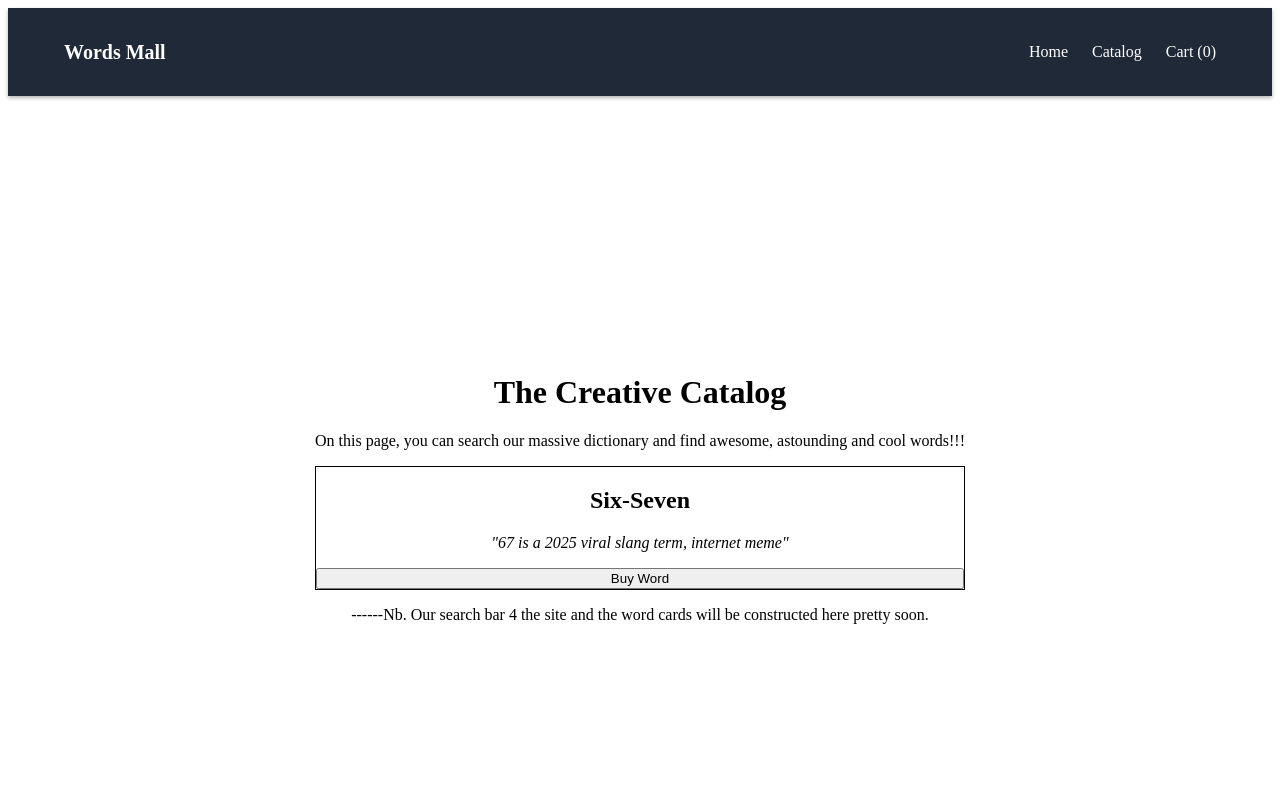
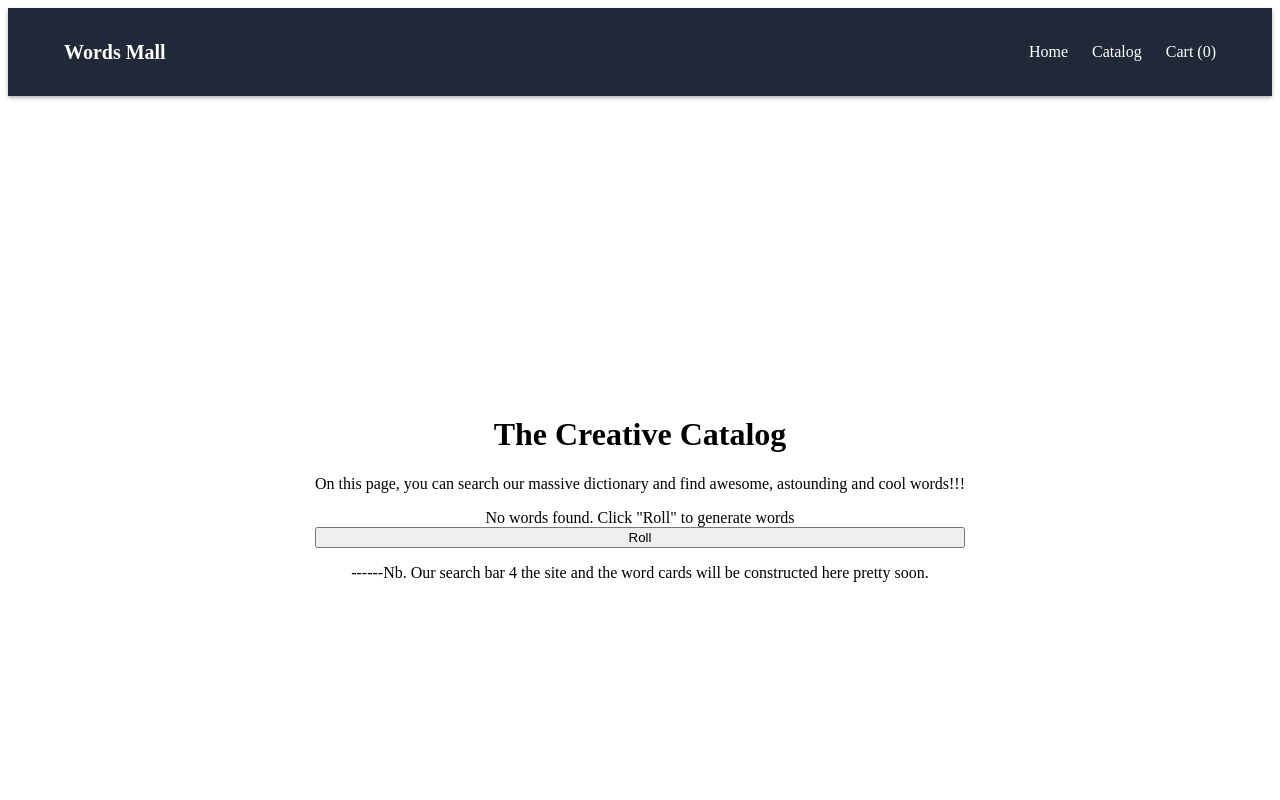
Before and after one commit to rlmmartin/Adv.-Front-End-Programming---CPAN-144-0NC, a Next.js app: page /catalog in a window 1280 px wide. Shown: the top 800 px of the page. Built offline with nearby package versions, Linux system fonts and the light colour scheme.

Commit message:
Added API logic

```diff
--- a/package.json
+++ b/package.json
@@ -9,6 +9,7 @@
     "lint": "eslint"
   },
   "dependencies": {
+    "axios": "^1.14.0",
     "next": "16.2.2",
     "react": "19.2.4",
     "react-dom": "19.2.4"
@@ -18,5 +19,6 @@
     "eslint": "^9",
     "eslint-config-next": "16.2.2",
     "tailwindcss": "^4"
-  }
+  },
+  "type": "module"
 }
--- a/pages/catalog.js
+++ b/pages/catalog.js
@@ -1,19 +1,58 @@
 import Head from 'next/head';
 import WordCard from '../components/Wordcard';
-import { useContext } from 'react';
+import { useContext, useState } from 'react';
+import axios from "axios";
 import cartContext from '../context/CartContext';
 
 /* somewhere here is where the ApI logic will be and where the Cards for the words will be */
 
 export default function Catalog() {
 
+  const [words, setWords] = useState([]);
+  const [loading, setloading] = useState(false);
   //This grabs the addtoCart function so we can add words from this page.
   const { addtoCart } = useContext(cartContext);
 
-  //This is just for testing this will be replaced with API - Danil
-  const testWords = [
-    { id:1, word: "Six-Seven", definition: "67 is a 2025 viral slang term, internet meme" }
-  ];
+  // fills the "words" array with 0-5 random words
+  // (dictionary API may not have the definitions for some words)
+  async function getWords() {
+    // API call goes here
+    let newWords = [];
+    setloading(true);
+    for (let i = 0; i < 5; i++) {
+      try {
+        // get random word
+        const wordRes = await axios.get("https://api.api-ninjas.com/v2/randomword",
+            {
+              headers: {
+                "X-Api-Key": "W3hfiC0HdKZdHFDqzxk3BQYfmdK0ekQc96NoM0u6"
+              }
+            }
+          );
+        // get definition
+        const defRes = await axios.get(`https://api.dictionaryapi.dev/api/v2/entries/en/${wordRes.data[0]}`);
+
+        // get random definition
+        const meanings = defRes.data[0].meanings;
+        const definitions = meanings[Math.floor(Math.random() * meanings.length)].definitions;
+        const randomDefinition = definitions[Math.floor(Math.random() * definitions.length)].definition;
+
+        console.log(defRes)
+        newWords.push({
+          id: i + 1,
+          word: defRes.data[0].word,
+          definition: randomDefinition,
+        })
+      } catch {}
+    }
+    setloading(false);
+    setWords(newWords)
+  }
+
+  // //This is just for testing this will be replaced with API - Danil
+  // const testWords = [
+  //   { id:1, word: "Six-Seven", definition: "67 is a 2025 viral slang term, internet meme" }
+  // ];
 
   return (
     <div className="min-h-screen flex flex-col items-center justify-center p-4">
@@ -29,7 +68,13 @@ export default function Catalog() {
 
         <div className="mt-8 p-4">
           {/* This will show a card for each word and when you click the buy button it will add it to the cart. */}
-          {testWords.map((item) => (
+          {/* "Loading..." while loading words */}
+          {/* "Nothing Found" if no words were found */}
+          {loading
+          ? <div>Loading...</div>
+          : words.length === 0
+          ? <div>No words found. Click "Roll" to generate words</div>
+          : words.map((item) => (
             <WordCard
               key={item.id}
               word={item.word}
@@ -37,7 +82,10 @@ export default function Catalog() {
               onBuy={() => addtoCart(item)}
             />
           ))}
-
+          <button
+            onClick={() => getWords()}
+            className="mt-4 w-full bg-blue-500 text-white py-2 rounded-md hover:bg-blue-700 font-semibold"
+          >Roll</button>
             {/* down here is where we will have a searchbar and where the words will appear */}
           <p className="max-w-md mx-auto text-gray-600">
             ------Nb. Our search bar 4 the site and the word cards will be constructed here pretty soon.
```
Also changed, not shown: 1 other file (tests, documents, lock files or other folders).
